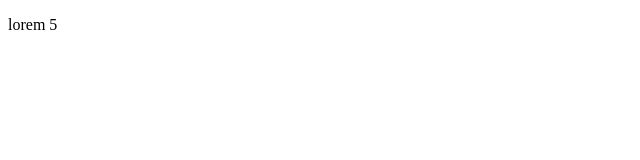
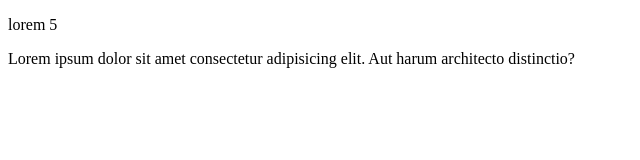
Before and after one commit to Saicharan39/saicharan, a plain HTML site: page search.html in a window 1280 px wide. Shown: the whole page, without its empty margins (0-640 px from the left). Drawn offline with Linux system fonts and the light colour scheme.

Commit message:
updated search

```diff
--- a/search.html
+++ b/search.html
@@ -9,5 +9,7 @@
     <p>lorem 5
 
     </p>
+
+    <p>Lorem ipsum dolor sit amet consectetur adipisicing elit. Aut harum architecto distinctio?</p>
 </body>
 </html>
```
